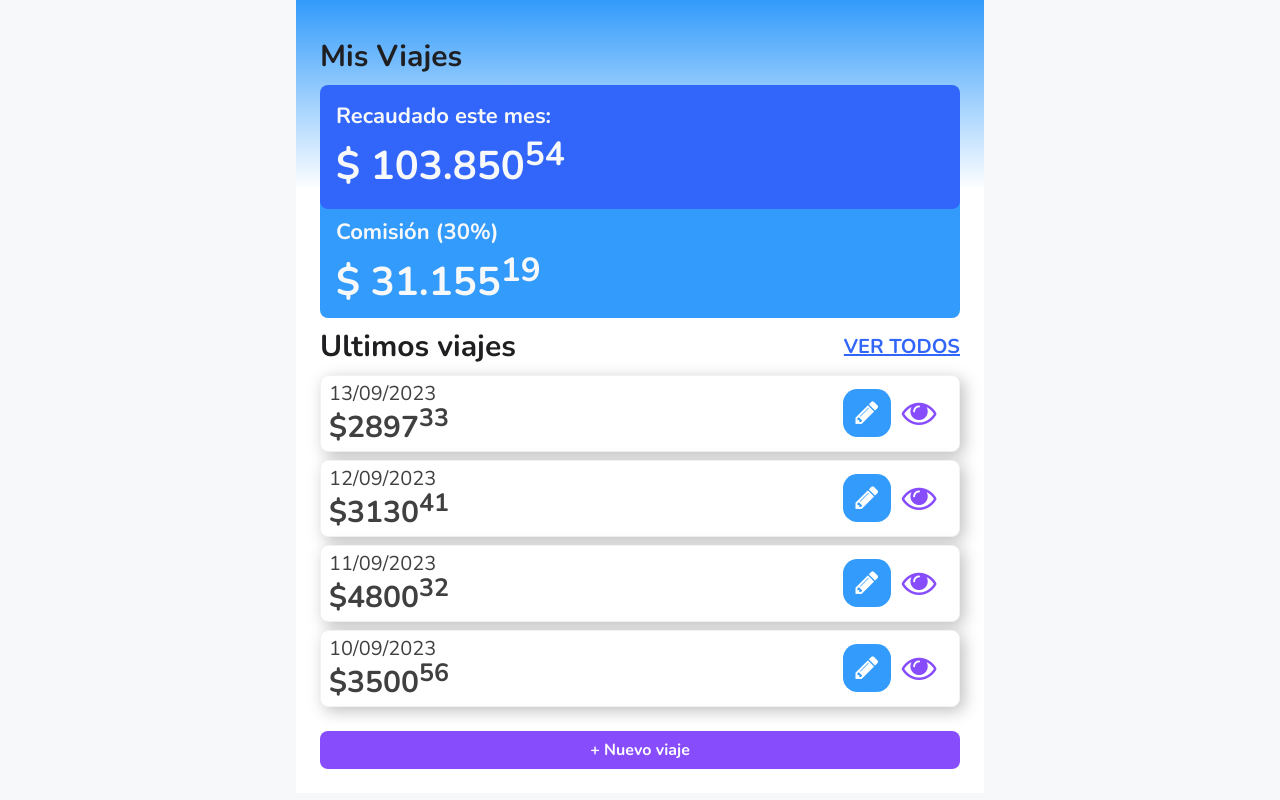
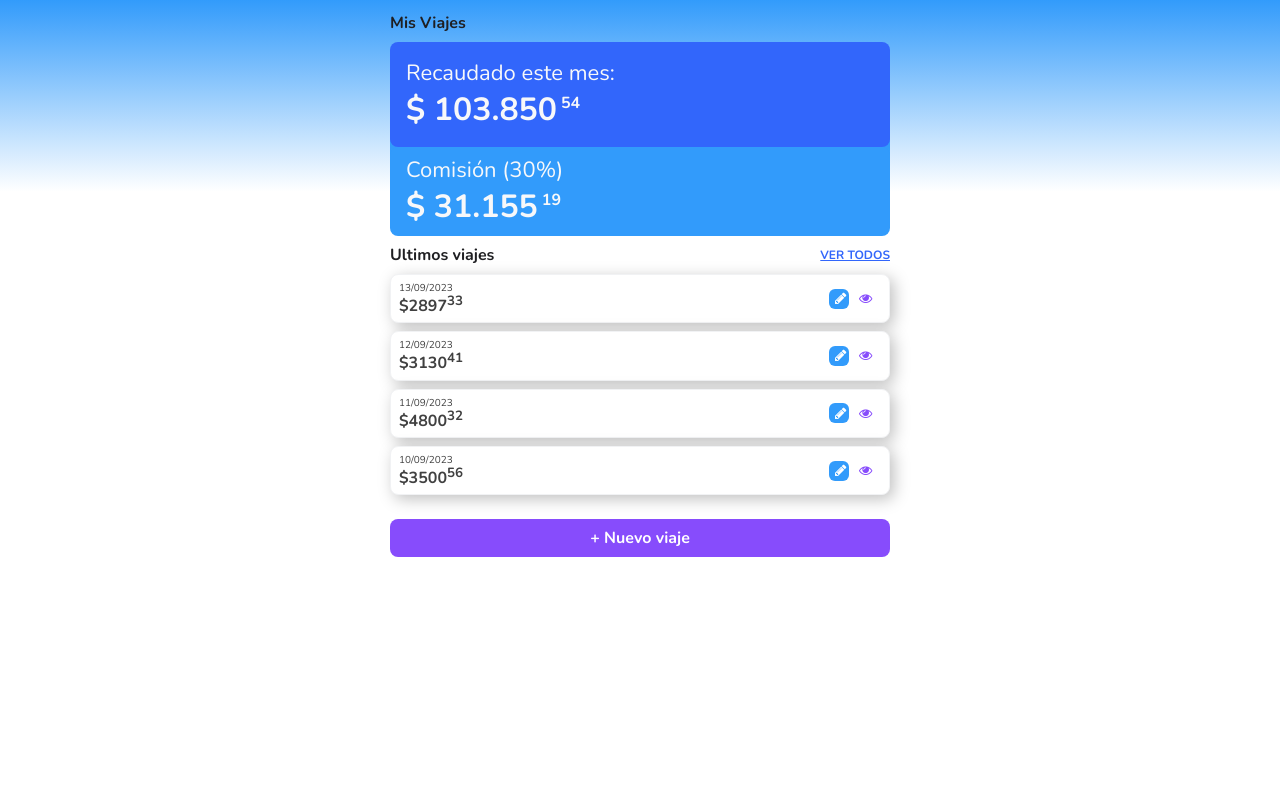
Before and after one commit to carorivilli/TrabajoPractico, a plain HTML site: page home.html in a window 1280 px wide. Drawn offline with nearby package versions, Linux system fonts and the light colour scheme; a web font is replaced by a local one.

Commit message:
Cambios en formato de pantallas

```diff
--- a/css/general.css
+++ b/css/general.css
@@ -48,7 +48,9 @@ button{
 	border: none;
 	outline: none;
 }
-
+a{
+	text-decoration: none;
+}
 :root{
     font-family: Nunito, sans-serif;
 }
--- a/css/login.css
+++ b/css/login.css
@@ -1,19 +1,28 @@
 #contenedorLogin {
   display: flex;
+  min-width: 320px;
+  max-width: 500px;
+  width: 100%;
+  height: fit-content;
+  padding: 12px 12px 24px 12px;
   flex-direction: column;
   justify-content: center;
   align-items: center;
-  width: full;
-  max-width: 50%;
-  margin: 0 auto;
-  padding: 36px 24px 24px 24px;
-  gap: 8px;
+  gap: 10px;
+
+}
+
+body{
   background: linear-gradient(
     180deg,
     #fcfdfe 77.9%,
     #c1a4ff 90.82%,
     #874cfc 100%
   );
+  min-height: 100vh;
+  display: flex;
+  justify-content: center;
+
 }
 
 .tituloLogin {
@@ -32,21 +41,21 @@
 }
 .usuario label {
   color: #1f1f22;
-  font-size: 22px;
+  font-size: 16px;
   font-style: normal;
   font-weight: 800;
   line-height: normal;
 }
 .usuario input {
   color: #c2c2c2;
-  font-size: 22px;
+  font-size: 16px;
   font-style: normal;
   line-height: normal;
 }
 
 .contraseña label {
   color: #1f1f22;
-  font-size: 22px;
+  font-size: 16px;
   font-style: normal;
   font-weight: 800;
   line-height: normal;
@@ -54,7 +63,7 @@
 
 .contraseña input {
   color: #c2c2c2;
-  font-size: 22px;
+  font-size: 16px;
   font-style: normal;
   font-weight: 400;
   line-height: normal;
@@ -96,7 +105,7 @@
 .inicioSesion {
   color: #fff;
   font-family: Nunito Sans;
-  font-size: 22px;
+  font-size: 16px;
   font-style: normal;
   font-weight: 700;
   line-height: normal;
@@ -104,14 +113,14 @@
 .recordar {
   margin: 15px 0 20px 5px;
   cursor: pointer;
-  font-size: 20px;
+  font-size: 16px;
 }
 .recordar:hover {
   text-decoration: underline;
 }
 .registrarse {
   padding: 10px;
-  font-size: 22px;
+  font-size: 16px;
   font-style: normal;
   font-weight: 700;
   line-height: normal;
--- a/css/newTrip.css
+++ b/css/newTrip.css
@@ -1,13 +1,23 @@
 #contenedorGeneral{
   display: flex;
+  min-width: 320px;
+  max-width: 500px;
+  width: 100%;
+  height: fit-content;
+  padding: 12px 12px 24px 12px;
   flex-direction: column;
-  width: full;
-  max-width: 50%;
-  margin: 0 auto;
-  padding: 36px 24px 24px 24px;
+  justify-content: center;
   gap: 8px;
+
+}
+
+body{
+  min-height: 100vh;
+  display: flex;
+  justify-content: center;
   background: linear-gradient(180deg, #329BFB 0%, #FFF 23.96%);
 }
+
 
 .titulo {
   color: #1F1F22;
@@ -32,7 +42,6 @@
 
   .box{
     display: flex;
-    width: 100%;
     height: 105px;
     padding: 8px 12px;
     align-items: flex-start;
@@ -82,7 +91,10 @@
     flex: 1 0 0;
     border-radius: 8px;
     border: 1px solid #874CFC;
-
+    width: 100%;
+  }
+  a{
+    width: 100%;
   }
 
   .cancelar{
@@ -95,6 +107,7 @@
 
   .botonGuardar{
     padding: 8px 0px;
+    width: 100%;
     justify-content: center;
     align-items: center;
     gap: 10px;
--- a/css/styleHome.css
+++ b/css/styleHome.css
@@ -1,13 +1,23 @@
 #contenedor {
   display: flex;
+  min-width: 320px;
+  max-width: 500px;
+  width: 100%;
+  height: fit-content;
+  padding: 12px 12px 24px 12px;
   flex-direction: column;
-  width: full;
-  max-width: 50%;
-  margin: 0 auto;
-  padding: 36px 24px 24px 24px;
+  justify-content: center;
   gap: 8px;
+
+}
+
+body{
+  min-height: 100vh;
+  display: flex;
+  justify-content: center;
   background: linear-gradient(180deg, #329BFB 0%, #FFF 23.96%);
 }
+
 
 .montosResumen {
   display: flex;
@@ -33,16 +43,21 @@
   color: #f7f8fa;
   font-size: 22px;
   font-style: normal;
-  font-weight: 700;
+  font-weight: 400;
   line-height: normal;
 }
 
 .montoTotal {
   color: #f7f8fa;
-  font-size: 40px;
+  font-size: 32px;
   font-style: normal;
   font-weight: 700;
   line-height: normal;
+}
+
+.montoTotal sup {
+  font-size: 16px;
+  margin-left: 4px;
 }
 
 .comision {
@@ -57,7 +72,7 @@
 }
 .verTodos {
   color: #3266fb;
-  font-size: 20px;
+  font-size: 12px;
   font-style: normal;
   font-weight: 700;
   line-height: normal;
@@ -73,7 +88,7 @@
 
 .titulo {
   color: #1f1f22;
-  font-size: 30px;
+  font-size: 16px;
   font-style: normal;
   font-weight: 700;
   line-height: normal;
@@ -93,7 +108,7 @@
 
 .fecha {
   color: #404040;
-  font-size: 20px;
+  font-size: 10px;
 
   font-weight: 400;
 }
@@ -105,7 +120,7 @@
   overflow: hidden;
   color: #404040;
   text-overflow: ellipsis;
-  font-size: 30px;
+  font-size: 16px;
   font-weight: 700;
   margin: 0;
 }
@@ -123,15 +138,15 @@
 }
 
 .iconoVerViaje {
-  font-size: 2.6em !important;
+  font-size: 1em !important;
 }
 
 .iconoEditarViaje {
   color: white;
 }
 .botonAccionViaje {
-  width: 48px;
-  height: 48px;
+  width: 19.99px;
+  height: 20px;
   border-radius: 30%;
 }
 
--- a/home.html
+++ b/home.html
@@ -40,7 +40,7 @@
           <div class="accionesViaje">
             <a href="./editTrip.html">
               <button class="botonEditar botonAccionViaje">
-                <i class="fa fa-solid fa-pencil fa-2x iconoEditarViaje"></i>
+                <i class="fa fa-solid fa-pencil iconoEditarViaje"></i>
               </button>
             </a>
             <button class="botonVer botonAccionViaje">
@@ -56,7 +56,7 @@
           <div class="accionesViaje">
             <a href="./editTrip.html">
               <button class="botonEditar botonAccionViaje">
-                <i class="fa fa-solid fa-pencil fa-2x iconoEditarViaje"></i>
+                <i class="fa fa-solid fa-pencil iconoEditarViaje"></i>
               </button>
             </a>
             <button class="botonVer botonAccionViaje">
@@ -72,7 +72,7 @@
           <div class="accionesViaje">
             <a href="./editTrip.html">
               <button class="botonEditar botonAccionViaje">
-                <i class="fa fa-solid fa-pencil fa-2x iconoEditarViaje"></i>
+                <i class="fa fa-solid fa-pencil iconoEditarViaje"></i>
               </button>
             </a>
             <button class="botonVer botonAccionViaje">
@@ -88,7 +88,7 @@
           <div class="accionesViaje">
             <a href="./editTrip.html">
               <button class="botonEditar botonAccionViaje">
-                <i class="fa fa-solid fa-pencil fa-2x iconoEditarViaje"></i>
+                <i class="fa fa-solid fa-pencil iconoEditarViaje"></i>
               </button>
             </a>
             <button class="botonVer botonAccionViaje">
```
